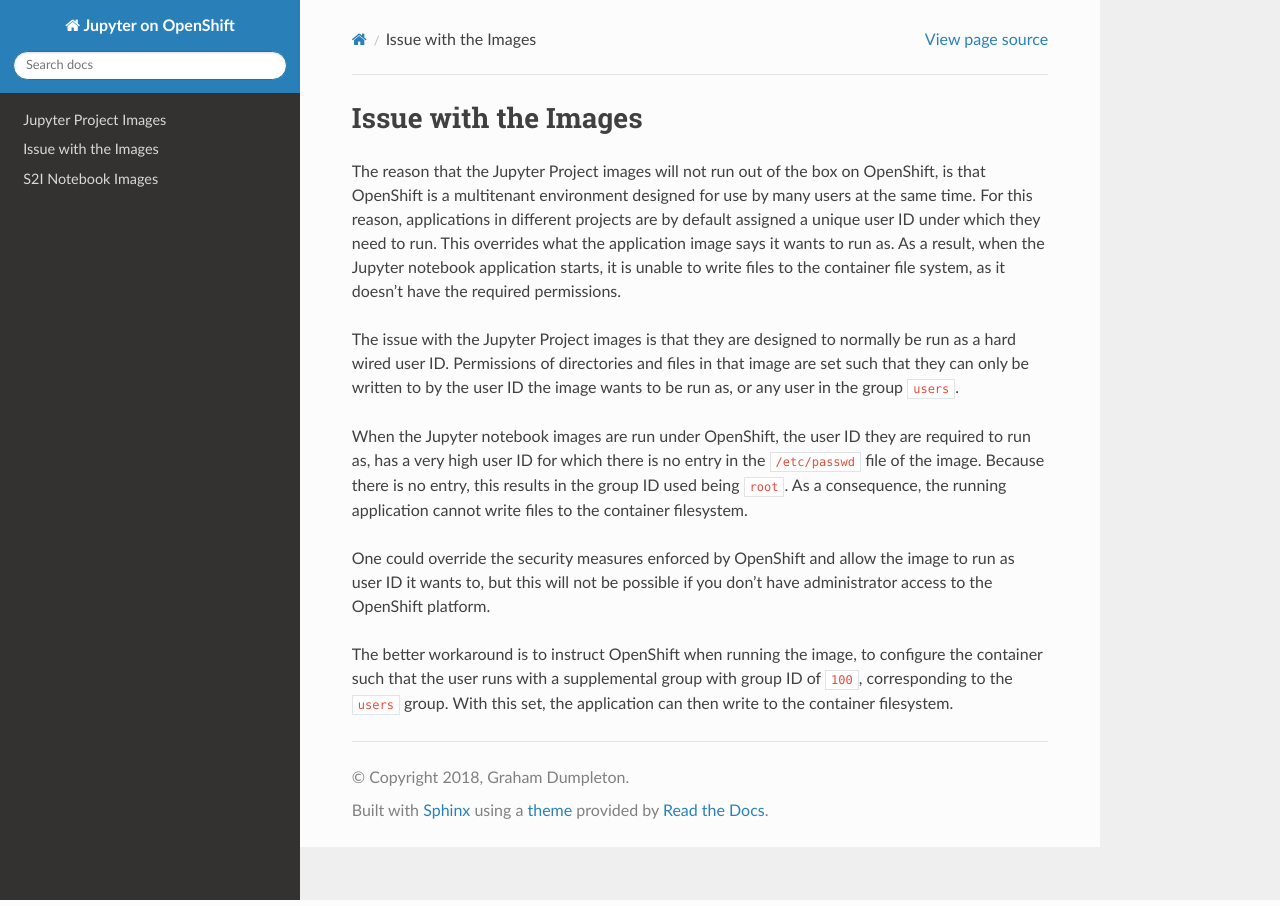
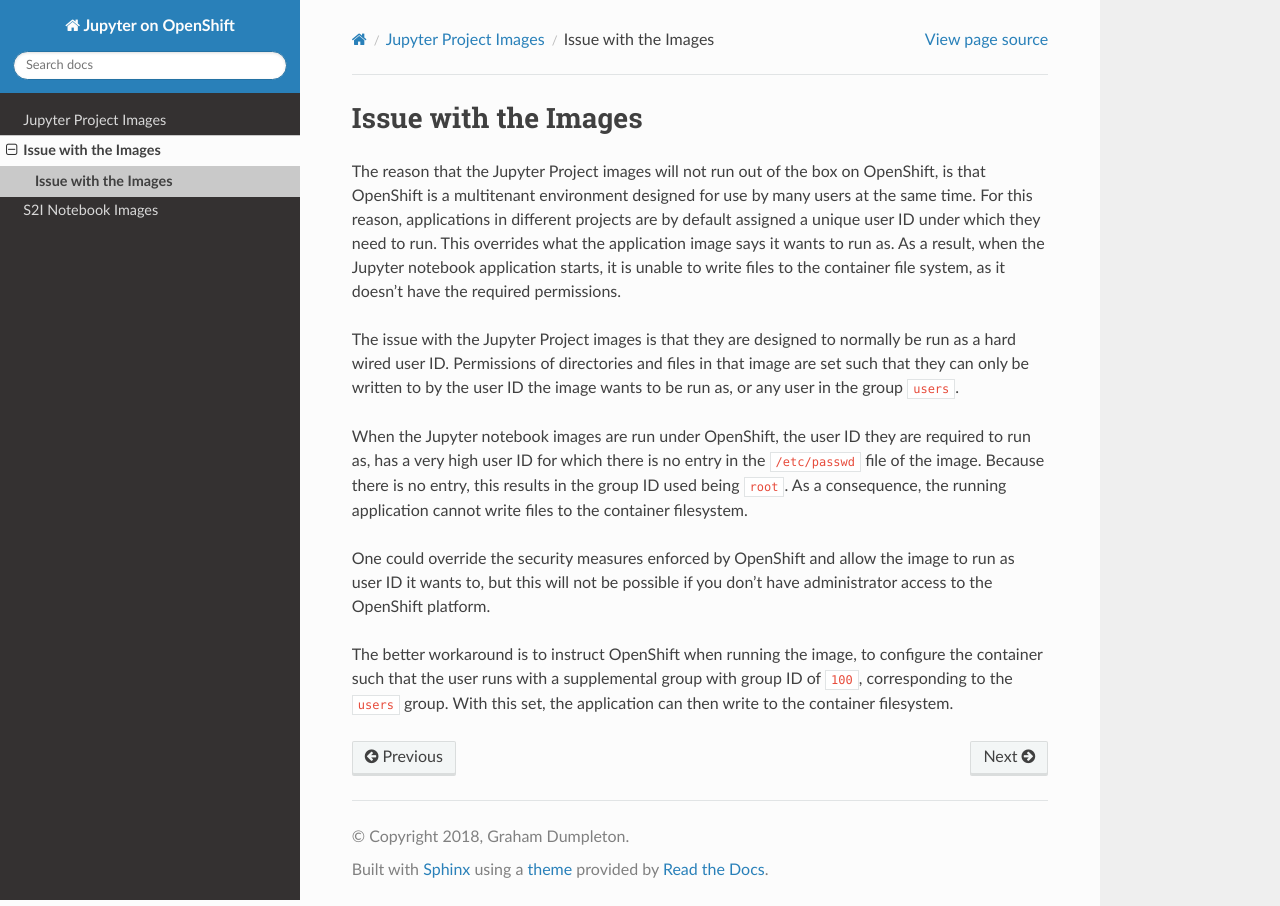
Before and after one commit to jupyter-on-openshift/www-jupyteronopenshift-org, a Sphinx documentation site: the page built from source/jupyter-project-images/issues-with-the-images.rst, in a window 1280 px wide. Built offline with Sphinx 7.4.7 and the Read the Docs theme 2.0.0, drawn with Linux system fonts in a browser that asks for light colours.

Commit message:
TOC changes.

```diff
--- a/source/jupyter-project-images.rst
+++ b/source/jupyter-project-images.rst
@@ -10,3 +10,9 @@ template is provided which ensures the images are run with the correct
 configuration.
 
 .. include:: jupyter-project-images/issues-with-the-images.rst
+
+.. toctree::
+   :maxdepth: 2
+   :hidden:
+
+   jupyter-project-images/issues-with-the-images
```
